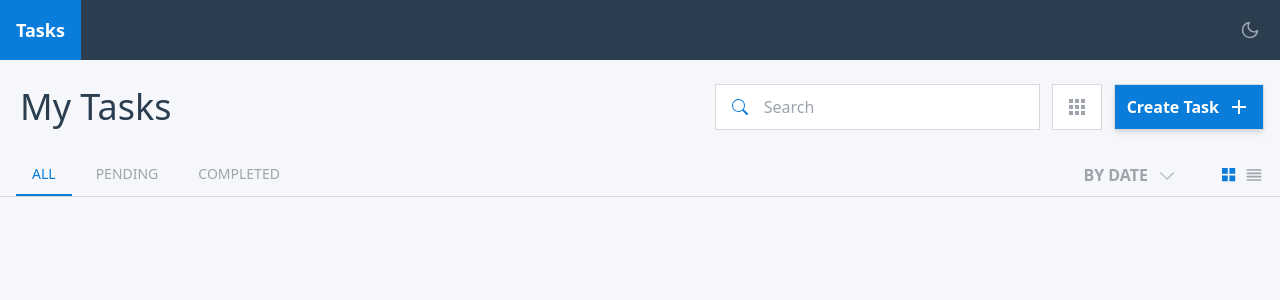
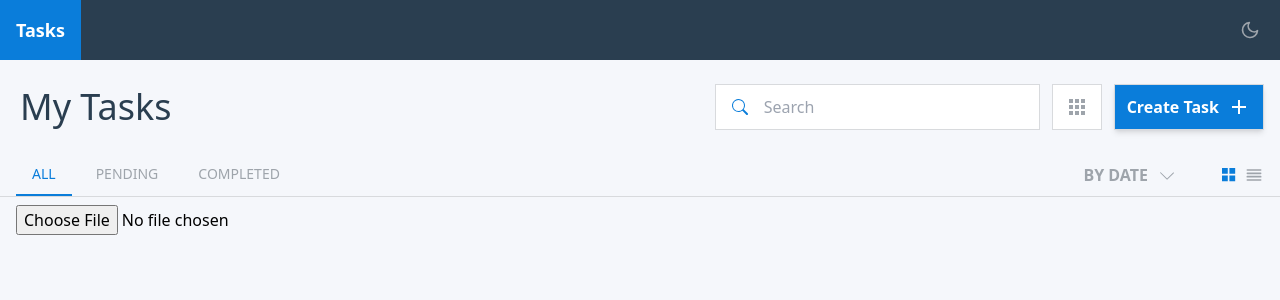
Before and after one commit to LushoGV/Next-TS-PWA, a Next.js app: page / in a window 1280 px wide. Shown: the top 300 px of the page. Built offline with nearby package versions, Linux system fonts and the light colour scheme.

Commit message:
camera test

```diff
--- a/src/pages/index.tsx
+++ b/src/pages/index.tsx
@@ -18,6 +18,18 @@ export default function Home() {
   const changeFiltersBarState = () => setFiltersBarState(!filtersBarState);
   const changeFilters = (filterName: string, value: string | number) =>
     setFilters({ ...filters, [filterName]: value });
+
+    const [source, setSource] = useState<string>("")
+
+    const handleCapture = ({target}: React.ChangeEvent<HTMLInputElement>) => {
+      if (target.files) {
+        if (target.files.length !== 0) {
+          const file = target.files[0];
+          const newUrl = URL.createObjectURL(file);
+          setSource(newUrl);
+        }
+      }
+    }
 
   return (
     <>
@@ -50,6 +62,15 @@ export default function Home() {
             filtersBarState={filtersBarState}
             layoutMode={layoutMode}
           />
+
+          <input
+            accept="image/*"
+            id="icon-button-file"
+            type="file"
+            capture="environment"
+            onChange={(e) => handleCapture(e)}
+          />
+
         </section>
 
         <div className="flex flex-col items-center right-0 bottom-0 fixed">
```
Also changed, not shown: 1 other file (tests, documents, lock files or other folders).
